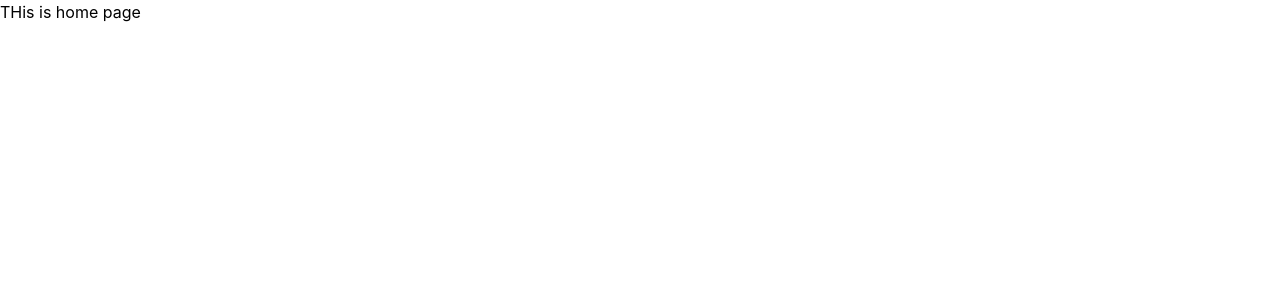
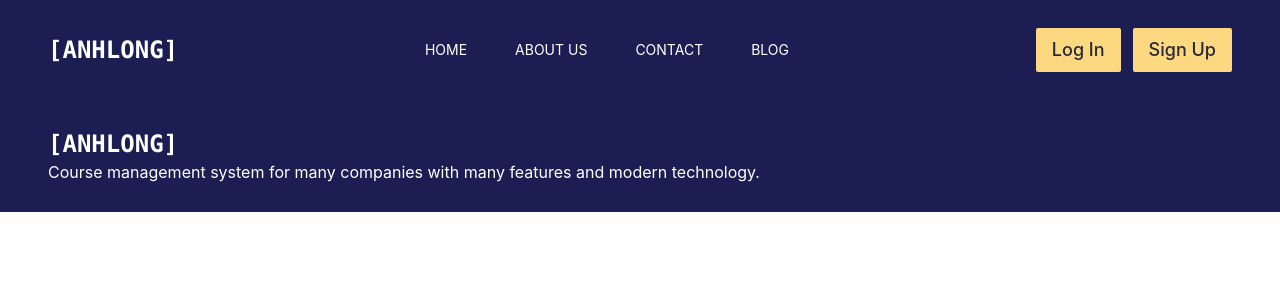
Before and after one commit to KimLong1234567/CourseSystem, a React (Create React App) app: page / in a window 1280 px wide. Shown: the top 300 px of the page. Built offline with nearby package versions, Linux system fonts and the light colour scheme.

Commit message:
FIX: Fix router

```diff
--- a/src/App.js
+++ b/src/App.js
@@ -1,12 +1,14 @@
-import './App.css';
-import { BrowserRouter, Route, Routes } from 'react-router-dom';
-import LogInPage from './pages/sideBar/sideBar';
+import "./App.css";
+import { BrowserRouter, Route, Routes } from "react-router-dom";
+import HomePage from "./pages/HomePage/HomePage";
+import LogInPage from "./pages/LogInPage/LogInPage";
 
 function App() {
 	return (
 		<BrowserRouter>
 			<Routes>
-        <Route path="/" element={<LogInPage />} />
+				<Route path="/" element={<HomePage />} />
+				<Route path="/LogIn" element={<LogInPage />} />
 			</Routes>
 		</BrowserRouter>
 	);
```
Lines whose indentation alone changed are shown as unchanged.
